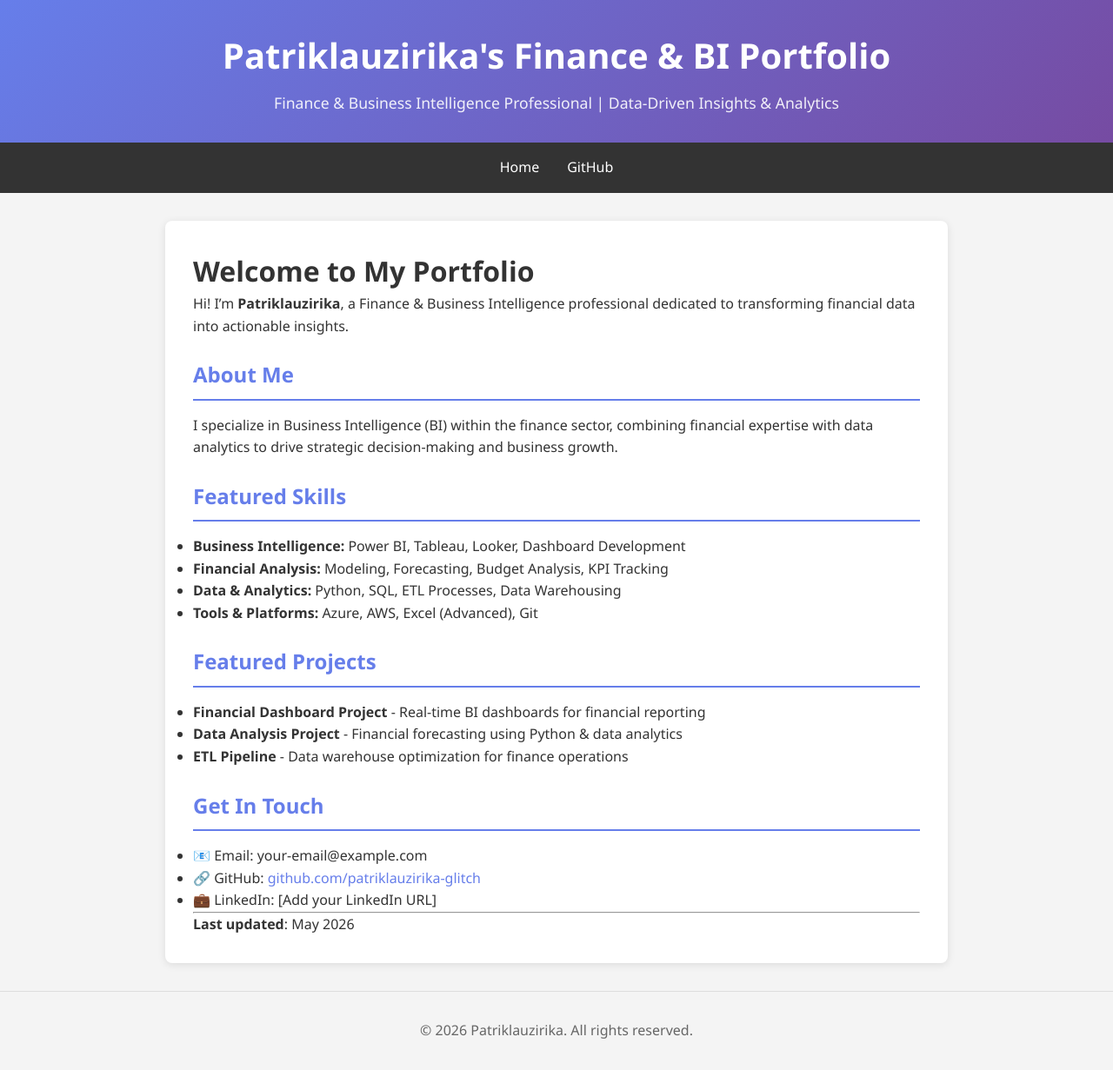
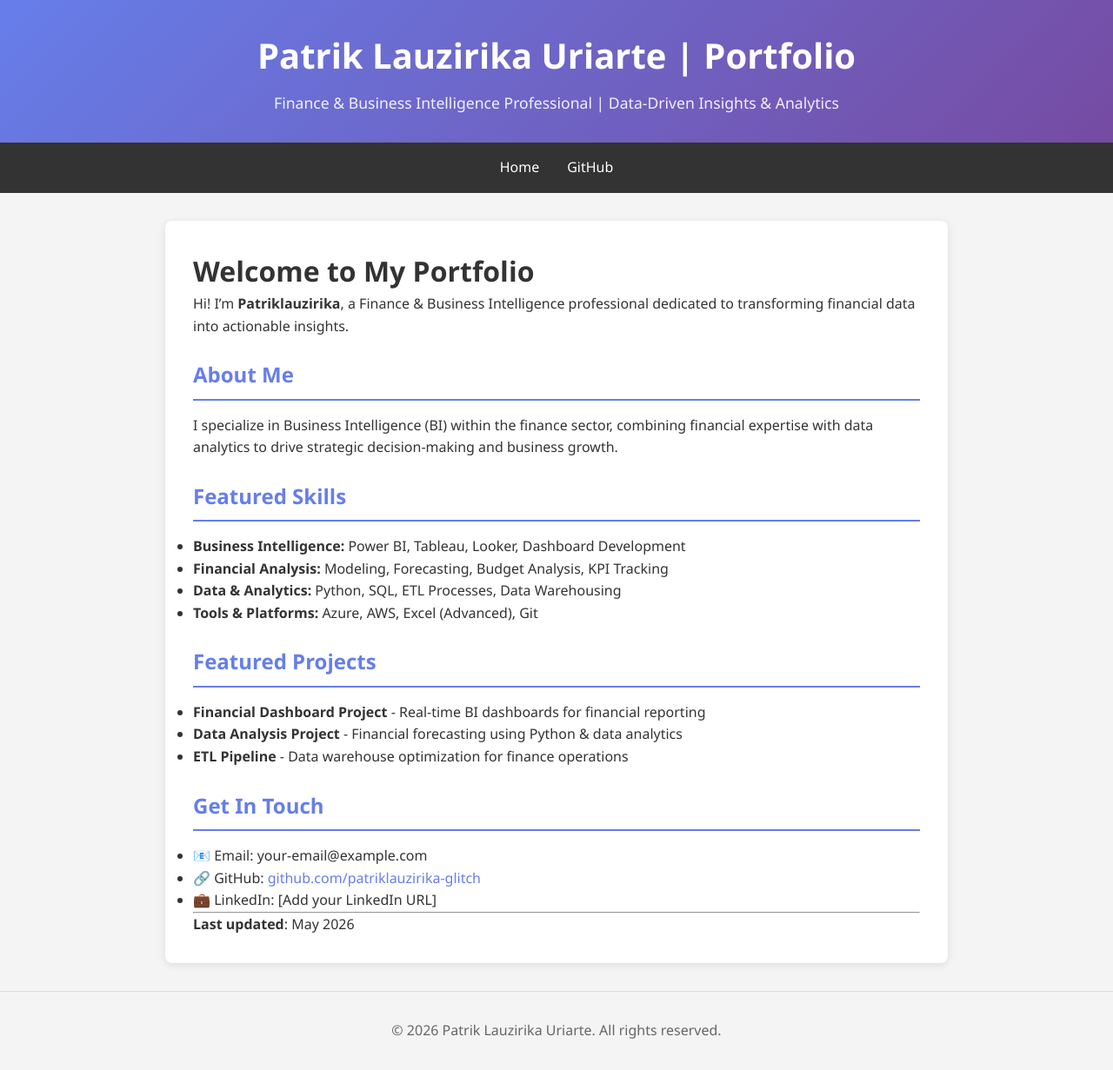
Before and after one commit to patriklauzirika-glitch/patriklauzirika.github.io, a Jekyll site: the page built from index.md, in a window 1280 px wide. Shown: the whole page at 87% size. Built offline with Jekyll 4.4.1, drawn with Linux system fonts in a browser that asks for light colours.

Commit message:
Update _config.yml

```diff
--- a/_config.yml
+++ b/_config.yml
@@ -1,7 +1,7 @@
-title: Patriklauzirika's Finance & BI Portfolio
+title: Patrik Lauzirika Uriarte | Portfolio
 description: Finance & Business Intelligence Professional | Data-Driven Insights & Analytics
-author: Patriklauzirika
-email: your-email@example.com
+author: Patrik Lauzirika Uriarte
+email: patriklauzirika@gmail.com
 
 # Site settings
 url: "https://patriklauzirika.github.io"
@@ -9,8 +9,7 @@ baseurl: ""
 
 # Social media & links
 github_username: patriklauzirika-glitch
-linkedin_username: your-linkedin-username
-twitter_username: your-twitter-handle
+linkedin_username: Patrik Lauzirika Uriarte
 
 # Build settings
 markdown: kramdown
```
